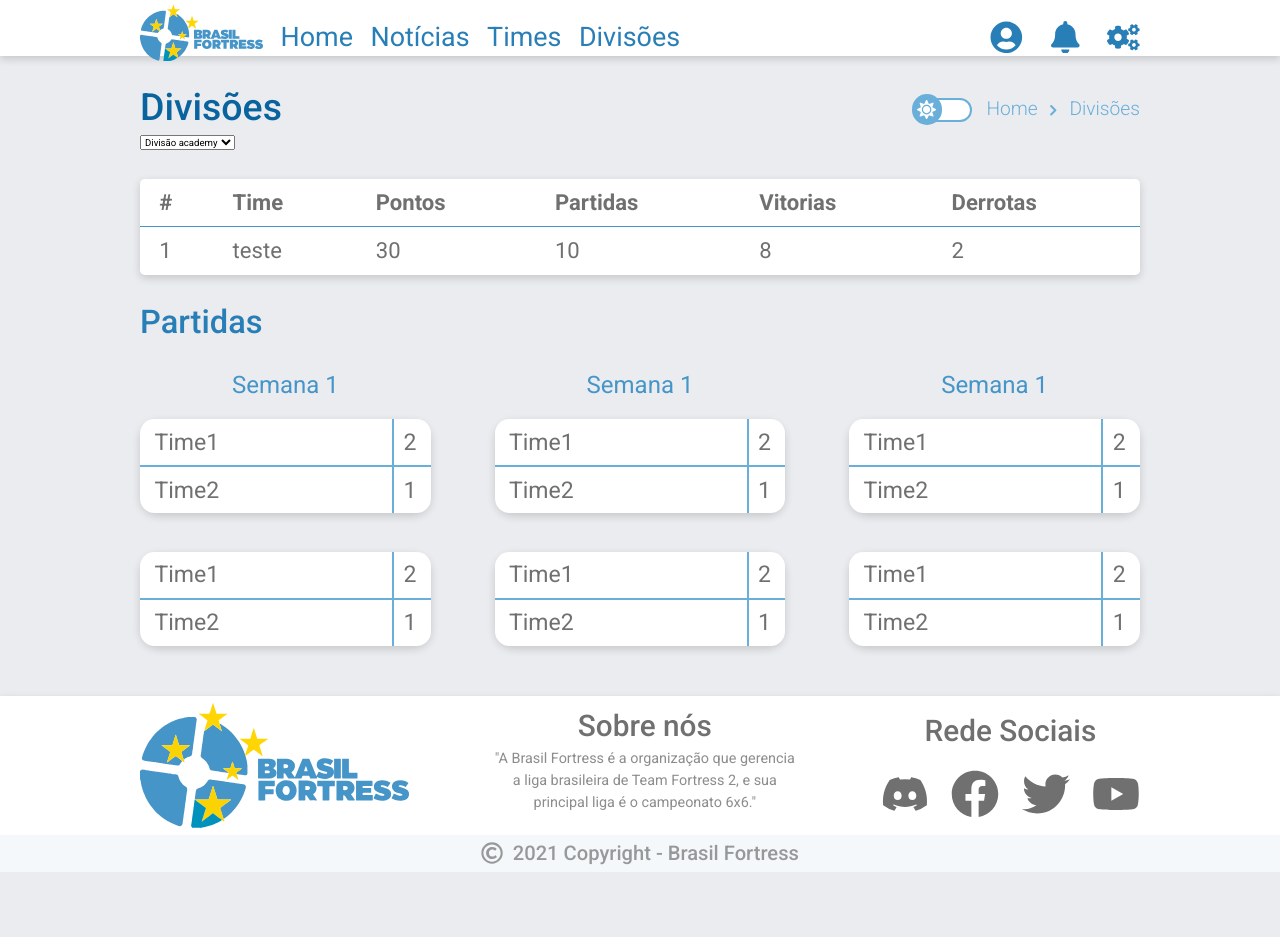
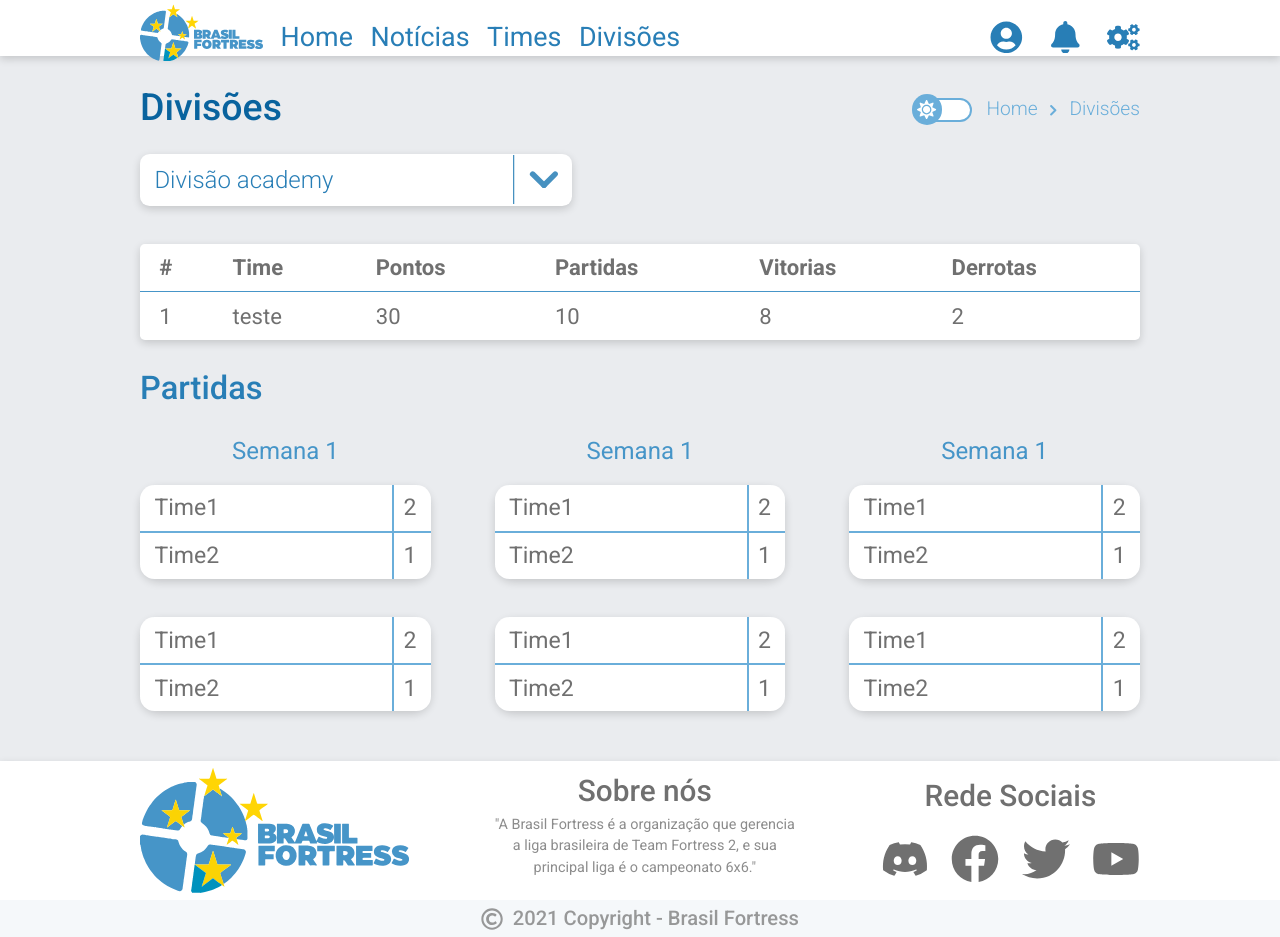
Before and after one commit to WeslynSouza/BFTF2, a React (Create React App) app in the folder client/: page /Divisoes in a window 1280 px wide. Before the commit the page ends 872 px from the top, so only its background shows below. Built offline with nearby package versions, Linux system fonts and the light colour scheme; the HTML template or start-up script is replaced by a standard one.

Commit message:
select pagina divisao

```diff
--- a/client/src/pages/divisao/index.tsx
+++ b/client/src/pages/divisao/index.tsx
@@ -1,8 +1,10 @@
 import { useState } from 'react';
-import { Table } from 'react-bootstrap';
+import { Table, Form } from 'react-bootstrap';
 import Menu from '../../components/menu';
 import Cabecalho from '../../components/cabecalho';
 import Rodape from '../../components/rodape';
+
+import chevronDown from '../../assets/chevronDown.svg';
 
 import './style.scss';
 
@@ -41,11 +43,14 @@ export default function PageDivisao() {
             <div className="container">
                 <Cabecalho titulo='Divisões' links={[{url: '/', titulo: 'Home'},{url: '/Divisoes', titulo: 'Divisões'}]} />
 
-                <div className="divisao-select">
-                    <select name="Divisoes" id="Divisoes">
+                <Form className="divisao-select">
+                    <Form.Control as="select" name="Divisoes" id="Divisoes" custom style={{background: `var(--color-background-secundary) url(${chevronDown}) right 1.3rem center/5rem 95.0% no-repeat`}}>
                         <option value="Divisao-academy">Divisão academy</option>
-                    </select>
-                </div>
+                        <option value="Divisao-academy">Opcao 2</option>
+                        <option value="Divisao-academy">Opcao 2</option>
+                    </Form.Control>
+                </Form>
+
 
                 <div className="table-container">
                     <Table>
--- a/client/src/pages/divisao/style.scss
+++ b/client/src/pages/divisao/style.scss
@@ -1,5 +1,32 @@
 
 @import '../../styles/mixins';
+
+.divisao-select {
+    width: 45rem;
+    height: 5.4rem;
+    margin: 2rem 0 4rem;
+
+    select {
+        width: 100%;
+        height: 100%;
+        @include texto(2.5rem, var(--color-blue-secundary));
+        overflow: visible;
+        font-weight: 300;
+        padding-left: 1.5rem;
+        border: 0;
+        border-radius: 1rem;
+        transition: .3s;
+        @include sombra;
+
+        option {
+            background: var(--color-background-secundary);
+            width: 100%;
+            height: 100%;
+            @include texto(2.5rem, var(--color-blue-secundary));
+            font-weight: 300;
+        }
+    }
+}
 
 .table-container {
     width: 100%;
```
Also changed, not shown: client/src/assets/chevronDown.svg (added).
